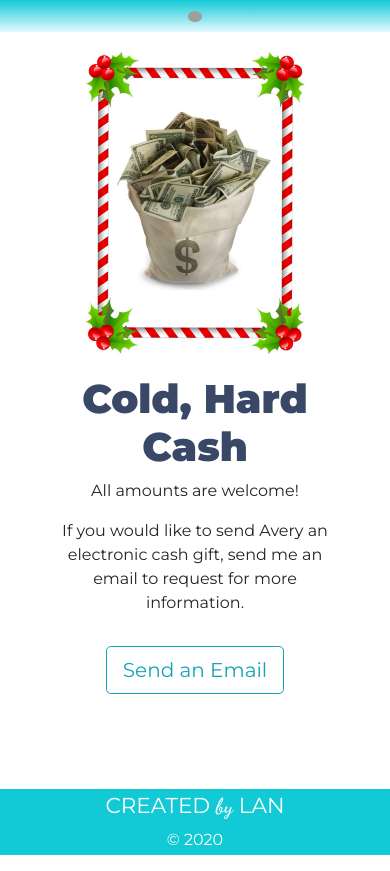
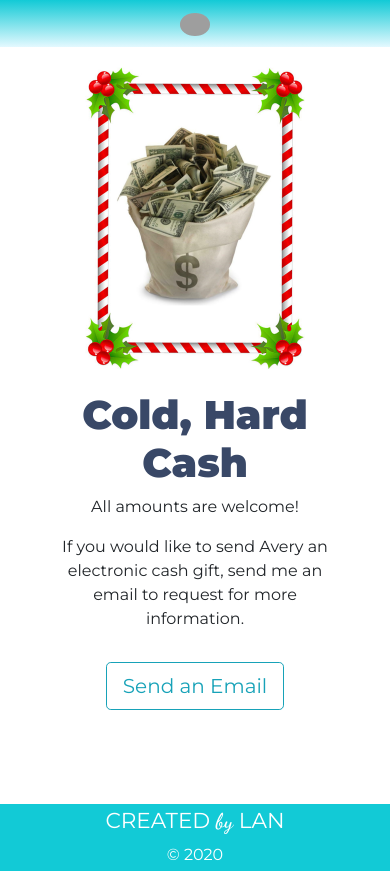
Before and after one commit to lan-danh/avery-christmas-list-2020, a plain HTML site: page cash.html in a window 390 px wide. Drawn offline with nearby package versions, Linux system fonts and the light colour scheme; grey boxes are pictures that could not be loaded.

Commit message:
Fixed header sections on individual pages.

```diff
--- a/css/styles.css
+++ b/css/styles.css
@@ -1,5 +1,6 @@
 body {
     font-family: 'Montserrat', sans-serif;
+    margin: 0;
 }
 
 a:hover {
@@ -38,7 +39,7 @@ a:hover {
 
 .santa-helper-small {
     border-radius: 100%;
-    width: 5%;
+    width: 10%;
 }
 
 .container-gifts {
@@ -102,7 +103,7 @@ a:hover {
 
 .header-pages {
     background-image: linear-gradient(#12cad6, #e4f9ff);
-    padding: 1% 12%;
+    padding: 3% 12%;
     text-align: center;
 }
 
@@ -135,7 +136,7 @@ a:hover {
 
     .big-heading {
         text-align: center;
-        font-size: 4.5rem;
+        font-size: 3.5rem;
     }
 
     .santa-helper {
```
